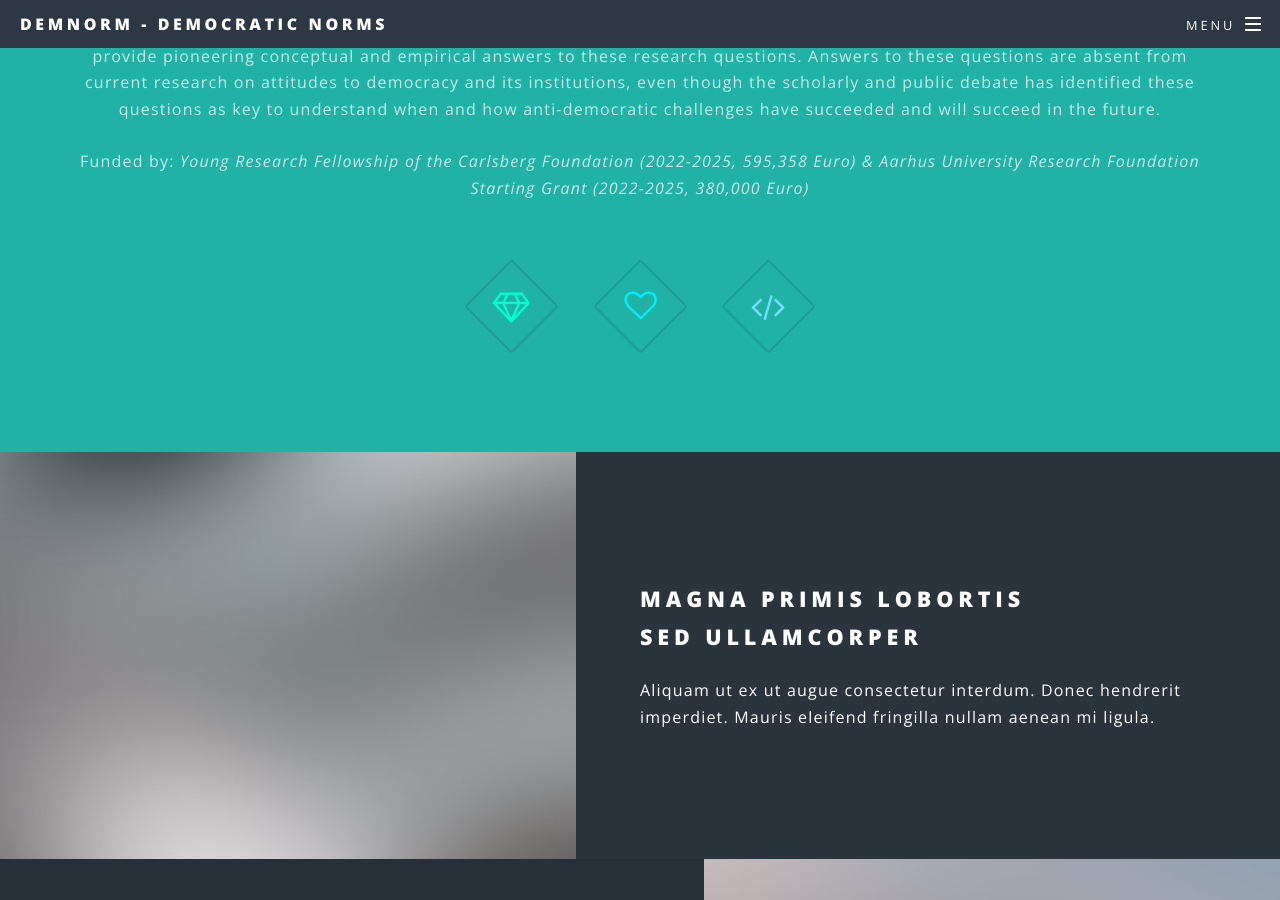
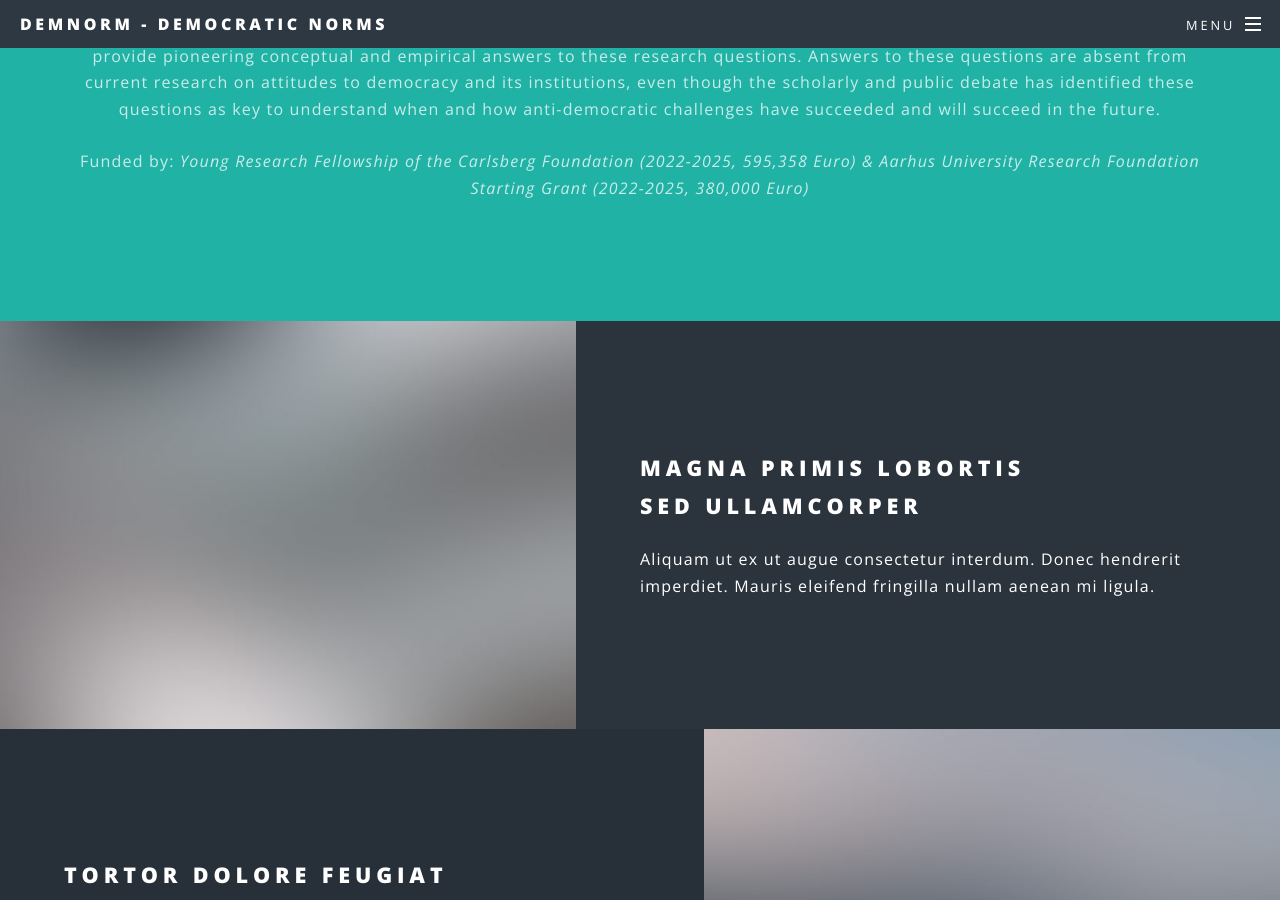
Before and after one commit to demnorm/demnorm.github.io, a Jekyll site: the page built from index.html, in a window 1280 px wide and 900 px high, scrolled down 1207 px. Built offline with Jekyll 4.4.1, drawn with Linux system fonts in a browser that asks for light colours.

Commit message:
Update index.html

```diff
--- a/index.html
+++ b/index.html
@@ -21,11 +21,6 @@
 								Funded by: <em>Young Research Fellowship of the Carlsberg Foundation (2022-2025, 595,358 Euro) & Aarhus University Research Foundation Starting Grant (2022-2025, 380,000 Euro)</em>
 								</p>
 							</header>
-							<ul class="icons major">
-								<li><span class="icon fa-diamond major style1"><span class="label">Lorem</span></span></li>
-								<li><span class="icon fa-heart-o major style2"><span class="label">Ipsum</span></span></li>
-								<li><span class="icon fa-code major style3"><span class="label">Dolor</span></span></li>
-							</ul>
 						</div>
 					</section>
 
```
